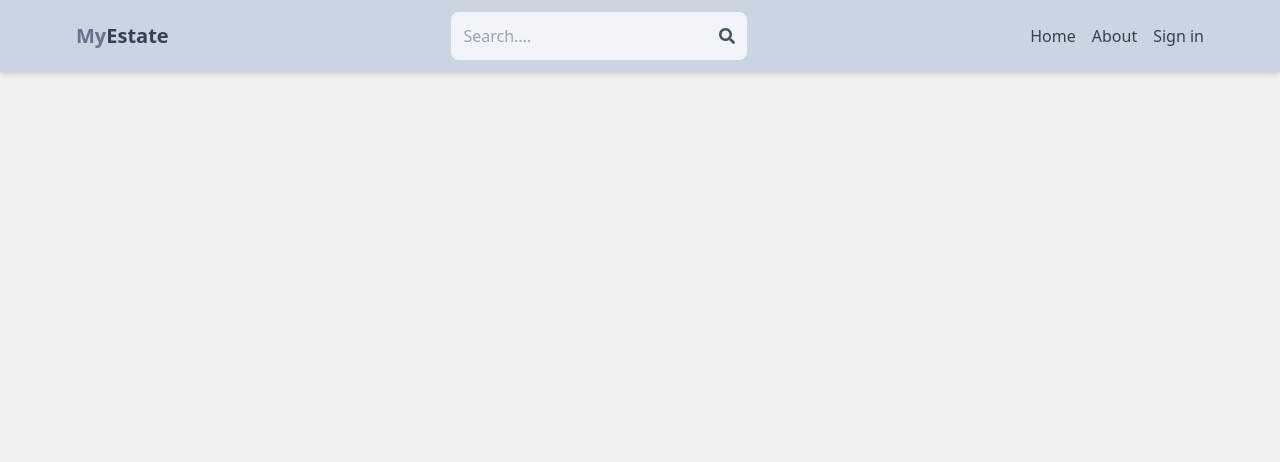
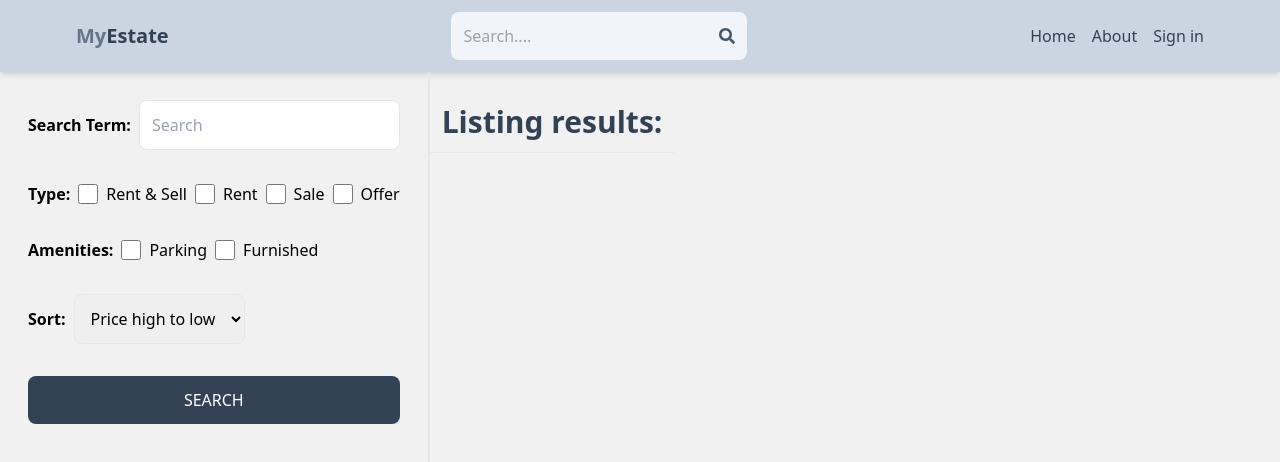
Before and after one commit to nehalpradhan23/mern-real-estate-market, a React (Vite) app in the folder client/: page /search in a window 1280 px wide. Shown: the top 462 px of the page. Built offline with nearby package versions, Linux system fonts and the light colour scheme; no server answers.

Commit message:
create search page UI

```diff
--- a/client/src/App.jsx
+++ b/client/src/App.jsx
@@ -9,6 +9,7 @@
 import CreateListing from "./pages/CreateListing";
 import UpdateListing from "./pages/UpdateListing";
 import Listing from "./pages/Listing";
+import Search from "./pages/Search";
 
 function App() {
   return (
@@ -29,6 +30,7 @@
           />
         </Route>
         <Route path="/listing/:listingId" element={<Listing />} />
+        <Route path="/search" element={<Search />} />
       </Routes>
     </BrowserRouter>
   );
--- a/client/src/components/Header.jsx
+++ b/client/src/components/Header.jsx
@@ -36,6 +36,7 @@
   // ====================================================
   const handleSubmit = (e) => {
     e.preventDefault();
+    // get previous url info
     const urlParams = new URLSearchParams(window.location.search); // get url data
     urlParams.set("searchTerm", searchTerm); //set it to searchTerm
     const searchQuery = urlParams.toString(); // convert to string
--- /dev/null
+++ b/client/src/pages/Search.jsx
@@ -0,0 +1,76 @@
+import React from "react";
+
+export default function Search() {
+  return (
+    <div className="flex flex-col md:flex-row">
+      {/* left side --------------------- */}
+      <div className="p-7 border-b-2 md:border-r-2 md:min-h-screen">
+        <form className="flex flex-col gap-8">
+          <div className="flex items-center gap-2">
+            <label className="whitespace-nowrap font-semibold">
+              Search Term:{" "}
+            </label>
+            <input
+              type="text"
+              id="searchTerm"
+              placeholder="Search"
+              className="border rounded-lg p-3 w-full"
+            />
+          </div>
+          {/* ----------------------- */}
+          <div className="flex gap-2 flex-wrap items-center">
+            <label className="font-semibold">Type:</label>
+            <div className="flex gap-2">
+              <input type="checkbox" id="all" className="w-5" />
+              <span className="">Rent & Sell</span>
+            </div>
+            <div className="flex gap-2">
+              <input type="checkbox" id="rent" className="w-5" />
+              <span className="">Rent</span>
+            </div>
+            <div className="flex gap-2">
+              <input type="checkbox" id="sale" className="w-5" />
+              <span className="">Sale</span>
+            </div>
+            <div className="flex gap-2">
+              <input type="checkbox" id="offer" className="w-5" />
+              <span className="">Offer</span>
+            </div>
+          </div>
+          {/* ---------------------------------------- */}
+          <div className="flex gap-2 flex-wrap items-center">
+            <label className="font-semibold">Amenities:</label>
+            <div className="flex gap-2">
+              <input type="checkbox" id="parking" className="w-5" />
+              <span className="">Parking</span>
+            </div>
+            <div className="flex gap-2">
+              <input type="checkbox" id="furnished" className="w-5" />
+              <span className="">Furnished</span>
+            </div>
+          </div>
+          {/* ---------------------------------------------- */}
+          <div className="flex items-center gap-2">
+            <label className="font-semibold">Sort: </label>
+            <select id="sort_order" className="border rounded-lg p-3">
+              <option value="">Price high to low</option>
+              <option value="">Price low to high</option>
+              <option value="">Latest</option>
+              <option value="">Oldest</option>
+            </select>
+          </div>
+          {/* --------------------------- */}
+          <button className="bg-slate-700 text-white p-3 rounded-lg uppercase hover:opacity-95">
+            Search
+          </button>
+        </form>
+      </div>
+      {/* right side to show listings */}
+      <div className="">
+        <h1 className="text-3xl font-semibold border-b p-3 text-slate-700 mt-5">
+          Listing results:
+        </h1>
+      </div>
+    </div>
+  );
+}
```
